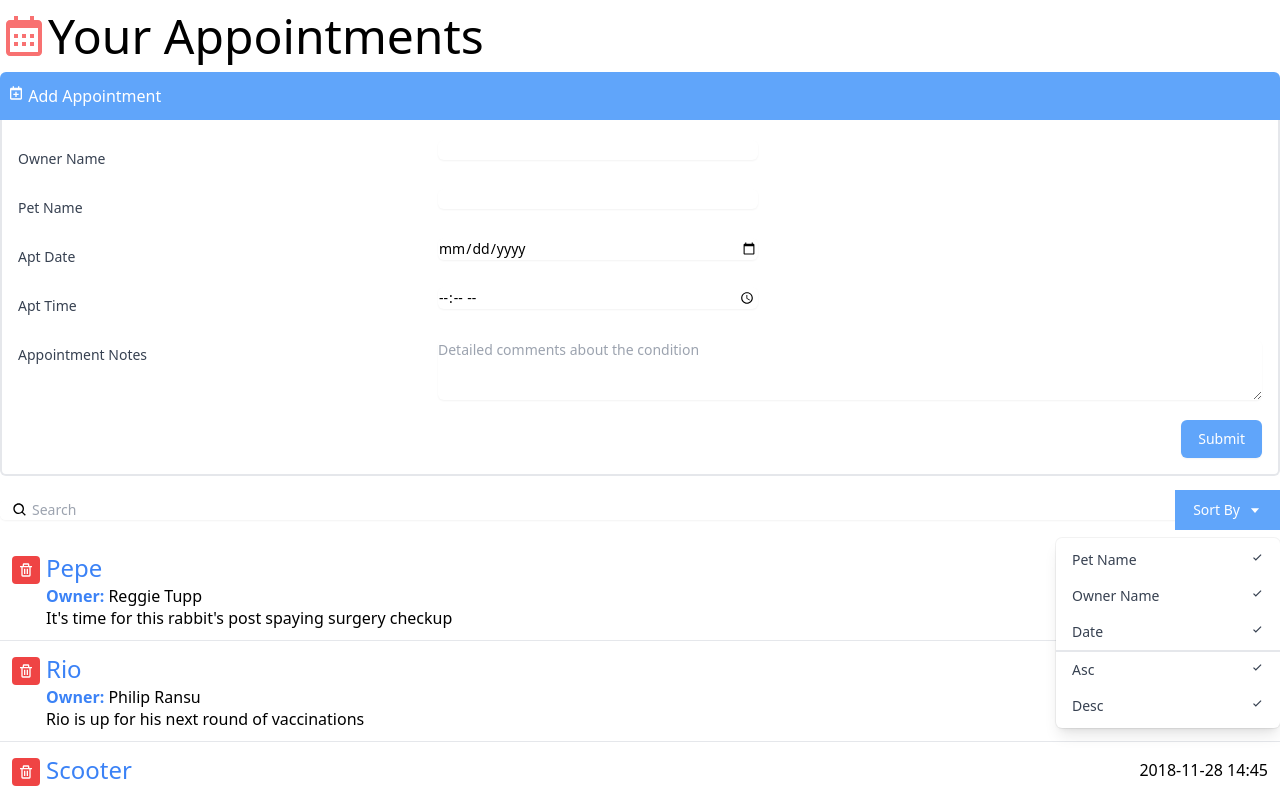
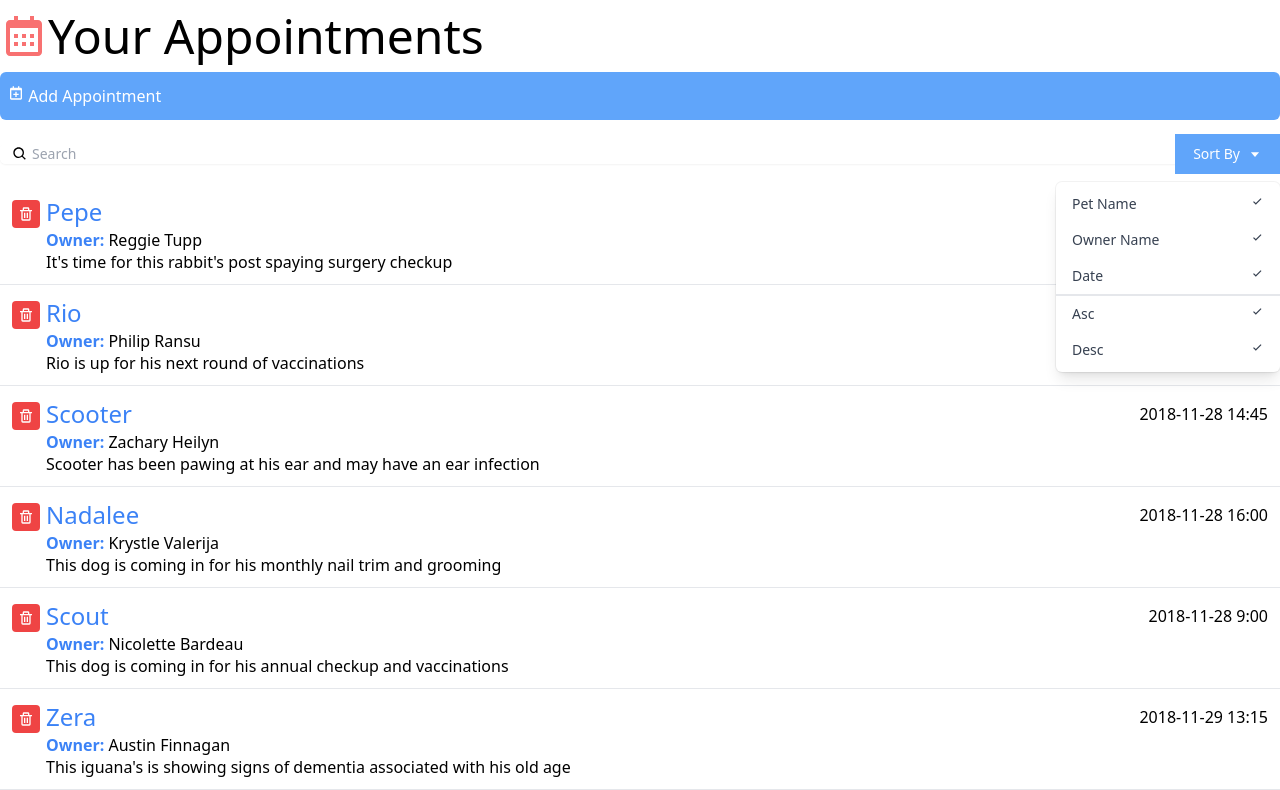
Before and after one commit to ppalancica/learning-react, a React (Create React App) app in the folder reactinterface/: page / in a window 1280 px wide. Shown: the top 790 px of the page. Built offline with nearby package versions, Linux system fonts and the light colour scheme; the HTML template or start-up script is replaced by a standard one.

Commit message:
Used the useState hook to toggle the form

```diff
--- a/reactinterface/src/components/AddAppointment.js
+++ b/reactinterface/src/components/AddAppointment.js
@@ -1,11 +1,18 @@
 import { BiCalendarPlus } from "react-icons/bi";
+import { useState } from "react";
 
 const AddAppointment = () => {
+  const [toggleForm, setToggleForm] = useState(false);
   return (
     <div>
-      <button className="bg-blue-400 text-white px-2 py-3 w-full text-left rounded-t-md">
+      <button
+        onClick={() => { setToggleForm(!toggleForm) }}
+        className={ `bg-blue-400 text-white px-2 py-3 w-full text-left ${toggleForm ? 'rounded-t-md' : 'rounded-md'}` }
+      >
         <div><BiCalendarPlus className="inline-block align-text-top" />  Add Appointment</div>
       </button>
+      {
+        toggleForm &&
         <div className="border-r-2 border-b-2 border-l-2 border-light-blue-500 rounded-b-md pl-4 pr-4 pb-4">
           <div className="sm:grid sm:grid-cols-3 sm:gap-4 sm:items-start  sm:pt-5">
             <label htmlFor="ownerName" className="block text-sm font-medium text-gray-700 sm:mt-px sm:pt-2">
@@ -65,6 +72,7 @@
             </div>
           </div>
         </div>
+      }
     </div>
   );
 };
```
Also changed, not shown: 1 other file (tests, documents, lock files or other folders). Lines whose indentation alone changed are shown as unchanged.
